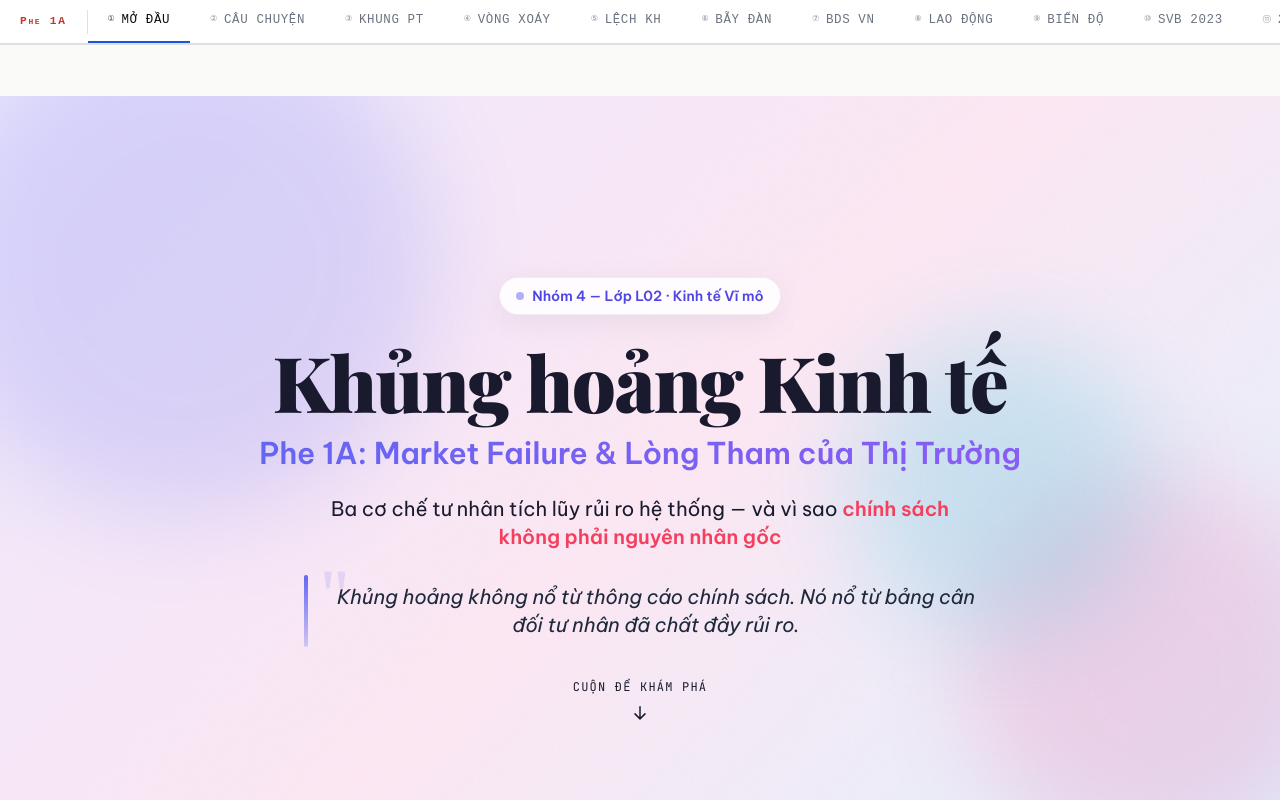
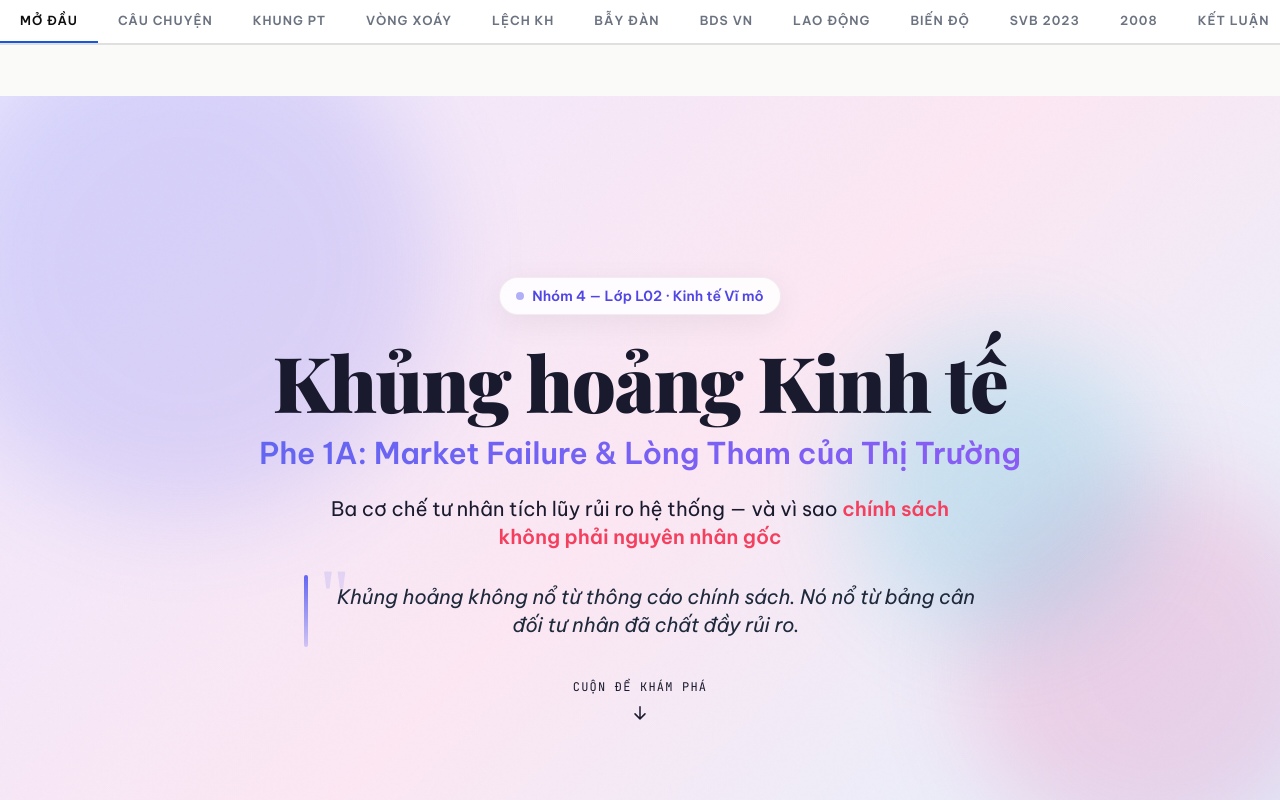
Before and after one commit to phat8507/MacroEco_N4_MarketFailure, a React (Vite) app: page / in a window 1280 px wide. Shown: the top 800 px of the page. Built offline with nearby package versions, Linux system fonts and the light colour scheme.

Commit message:
Update NavBar.jsx

```diff
--- a/src/components/layout/NavBar.jsx
+++ b/src/components/layout/NavBar.jsx
@@ -4,19 +4,19 @@ import useInViewSection from '../../hooks/useInViewSection';
 
 // Tab Data as per specification
 const customTabs = [
-  { id: 'hero', num: '①', label: 'MỞ ĐẦU' },
-  { id: 'hook', num: '②', label: 'CÂU CHUYỆN' },
-  { id: 'framework', num: '③', label: 'KHUNG PT' },
-  { id: 'mechanism-1', num: '④', label: 'VÒNG XOÁY' },
-  { id: 'mechanism-2', num: '⑤', label: 'LỆCH KH' },
-  { id: 'mechanism-3', num: '⑥', label: 'BẪY ĐÀN' },
-  { id: 'case-bds', num: '⑦', label: 'BDS VN' },
-  { id: 'labor-2023', num: '⑧', label: 'LAO ĐỘNG' },
-  { id: 'shipping', num: '⑨', label: 'BIẾN ĐỘ' },
-  { id: 'svb', num: '⑩', label: 'SVB 2023' },
-  { id: 'crisis-2008', num: '⑪', label: '2008' },
-  { id: 'conclusion', num: '⑫', label: 'KẾT LUẬN' },
-  { id: 'team-journey', num: '⑬', label: 'HẬU TRƯỜNG' },
+  { id: 'hero', label: 'MỞ ĐẦU' },
+  { id: 'hook', label: 'CÂU CHUYỆN' },
+  { id: 'framework', label: 'KHUNG PT' },
+  { id: 'mechanism-1', label: 'VÒNG XOÁY' },
+  { id: 'mechanism-2', label: 'LỆCH KH' },
+  { id: 'mechanism-3', label: 'BẪY ĐÀN' },
+  { id: 'case-bds', label: 'BDS VN' },
+  { id: 'labor-2023', label: 'LAO ĐỘNG' },
+  { id: 'shipping', label: 'BIẾN ĐỘ' },
+  { id: 'svb', label: 'SVB 2023' },
+  { id: 'crisis-2008', label: '2008' },
+  { id: 'conclusion', label: 'KẾT LUẬN' },
+  { id: 'team-journey', label: 'HẬU TRƯỜNG' },
 ];
 
 export default function NavBar() {
@@ -82,7 +82,7 @@ export default function NavBar() {
           height: '44px',
           display: 'flex',
           alignItems: 'center',
-          fontFamily: "'IBM Plex Mono', 'DM Mono', monospace",
+          fontFamily: "'Be Vietnam Pro', system-ui, sans-serif",
         }}
       >
         <div
@@ -95,26 +95,6 @@ export default function NavBar() {
             margin: '0 auto',
           }}
         >
-          {/* Left Label */}
-          <div
-            style={{
-              color: '#c0392b',
-              fontVariant: 'small-caps',
-              letterSpacing: '0.15em',
-              fontSize: '0.7rem',
-              fontWeight: 700,
-              padding: '0 20px',
-              borderRight: '1px solid #e0e0e0',
-              height: '24px',
-              display: 'flex',
-              alignItems: 'center',
-              flexShrink: 0,
-              cursor: 'default',
-            }}
-          >
-            Phe 1A
-          </div>
-
           {/* Scrollable Tabs Container */}
           <nav
             className="nav-tabs-container"
@@ -152,23 +132,13 @@ export default function NavBar() {
                     borderBottom: isActive ? '2px solid #1a56db' : '2px solid transparent',
                     color: isActive ? '#0d0d0d' : '#6b7280',
                     fontSize: '0.78rem',
-                    fontWeight: 500,
-                    letterSpacing: '0.05em',
+                    fontWeight: 600,
+                    letterSpacing: '0.08em',
                     textTransform: 'uppercase',
                     whiteSpace: 'nowrap',
                     cursor: 'pointer',
                   }}
                 >
-                  <span
-                    style={{
-                      fontSize: '0.65em',
-                      marginTop: '-0.3em',
-                      marginRight: '6px',
-                      opacity: 0.8,
-                    }}
-                  >
-                    {tab.num}
-                  </span>
                   <span>{tab.label}</span>
                 </button>
               );
```
